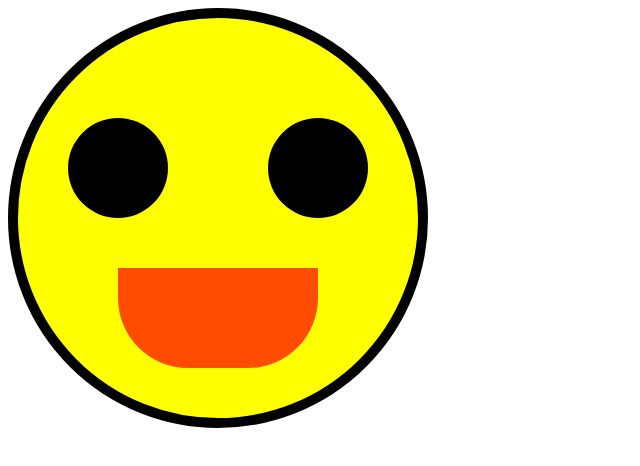
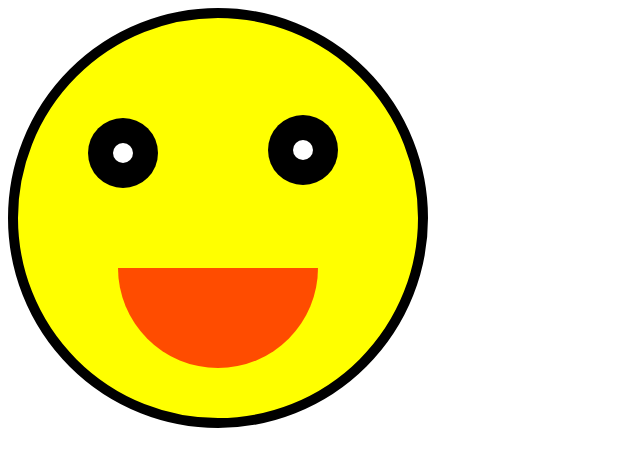
Before and after one commit to syednabeel527/MERN, a plain HTML site: page CSS/smile.html in a window 1280 px wide. Shown: the whole page, without its empty margins (0-640 px from the left). Drawn offline with Linux system fonts and the light colour scheme.

Commit message:
built eyeballs rotate transform

```diff
--- a/CSS/smile.css
+++ b/CSS/smile.css
@@ -4,6 +4,7 @@
     width: 400px;
     border: 10px solid black;
     border-radius: 50%;
+    transition: 3s;
 }
 
 #mouth{
@@ -13,34 +14,69 @@
     position: relative;
     top: 250px;
     left: 100px;
-    border-end-end-radius: 70px;
-    border-bottom-left-radius: 70px;
+    border-end-end-radius: 100px;
+    border-bottom-left-radius: 100px;
 }
 
 #eye1{
     background-color: black;
-    width: 100px;
-    height: 100px;
+    width: 70px;
+    height: 70px;
     border-radius: 50px;
     position: relative;
-    left: 50px;
+    left: 70px;
+}
+
+#eyeball1{
+    background-color: white;
+    width: 20px;
+    height: 20px;
+    border-radius: 50px;
+    position: relative;
+    left: 25px;
+    top: 25px;
 }
 
 #eye2{
     background-color: black;
-    width: 100px;
-    height: 100px;
+    width: 70px;
+    height: 70px;
     border-radius: 50px;
     position: relative;
     left: 250px;
-    bottom: 100px;
+    bottom: 73px;
     display: inline-block;
 }
 
+#eyeball2{
+    background-color: white;
+    width: 20px;
+    height: 20px;
+    border-radius: 50px;
+    position: relative;
+    left: 25px;
+    top: 25px;
+}
 
-#outer:hover{
+/* #outer:hover{
     background-color: purple;
-    transition: 3s;
     box-shadow: 50px 50px 100px black;
     border: 5px solid white;
+    transform: rotate(45deg);
+    transition-delay: 0.5s;
+} */
+
+/* #outer {
+    transition:
+        background-color 1s ease-in-out,
+        transform 1s ease-in-out,
+        box-shadow 1s ease,
+        border 1s ease;
 }
+
+#outer:hover {
+    background-color: purple;
+    box-shadow: 50px 50px 100px black;
+    border: 5px solid white;
+    transform: rotate(45deg);
+} */
--- a/CSS/smile.html
+++ b/CSS/smile.html
@@ -10,8 +10,12 @@
     <div id="main">
         <div id="outer">
         <div id="mouth"></div>
-        <div id="eye1"></div>
-        <div id="eye2"></div>
+        <div id="eye1">
+            <div id="eyeball1"></div>
+        </div>
+        <div id="eye2">
+            <div id="eyeball2"></div>
+        </div>
     </div>
     </div>
 
```
